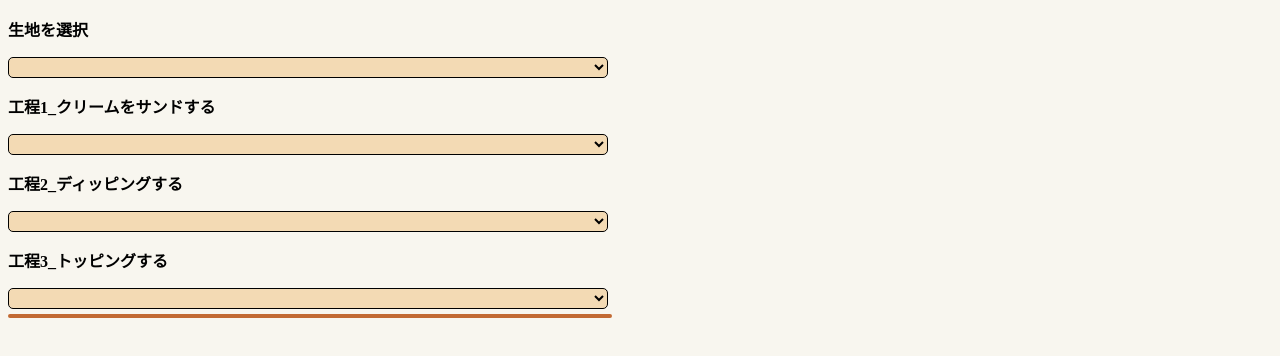
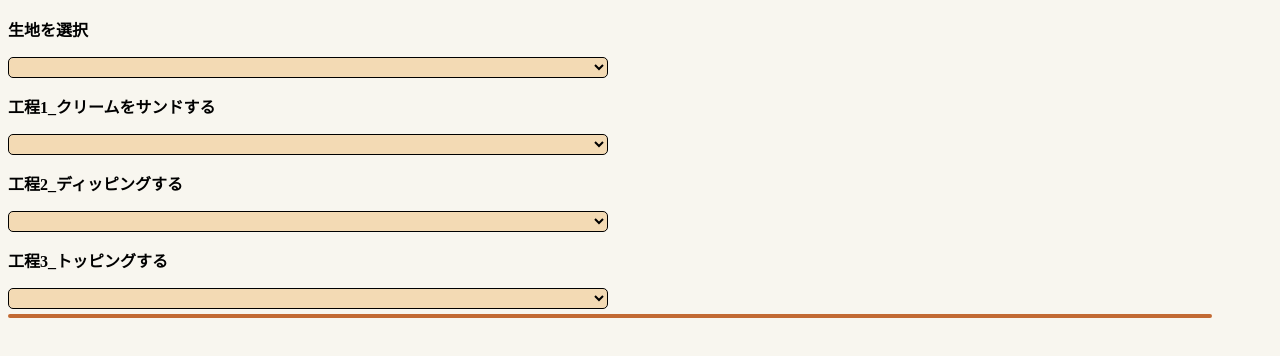
Before and after one commit to Takahiro-1570226/Takahiro-1570226.e-FND02, a plain HTML site: page index.html in a window 1280 px wide. Shown: the part 342-698 px from the top of the page. Drawn offline with Linux system fonts and the light colour scheme.

Commit message:
Update style.css

```diff
--- a/style.css
+++ b/style.css
@@ -24,7 +24,7 @@ select {
   border: 2px solid  rgb(194, 106, 51);
   border-radius: 5px;
   background-color: rgb(243, 218, 180);
-  width: 600px;
+  width: 1200px;
   font-weight: bold;
 
 }
```
